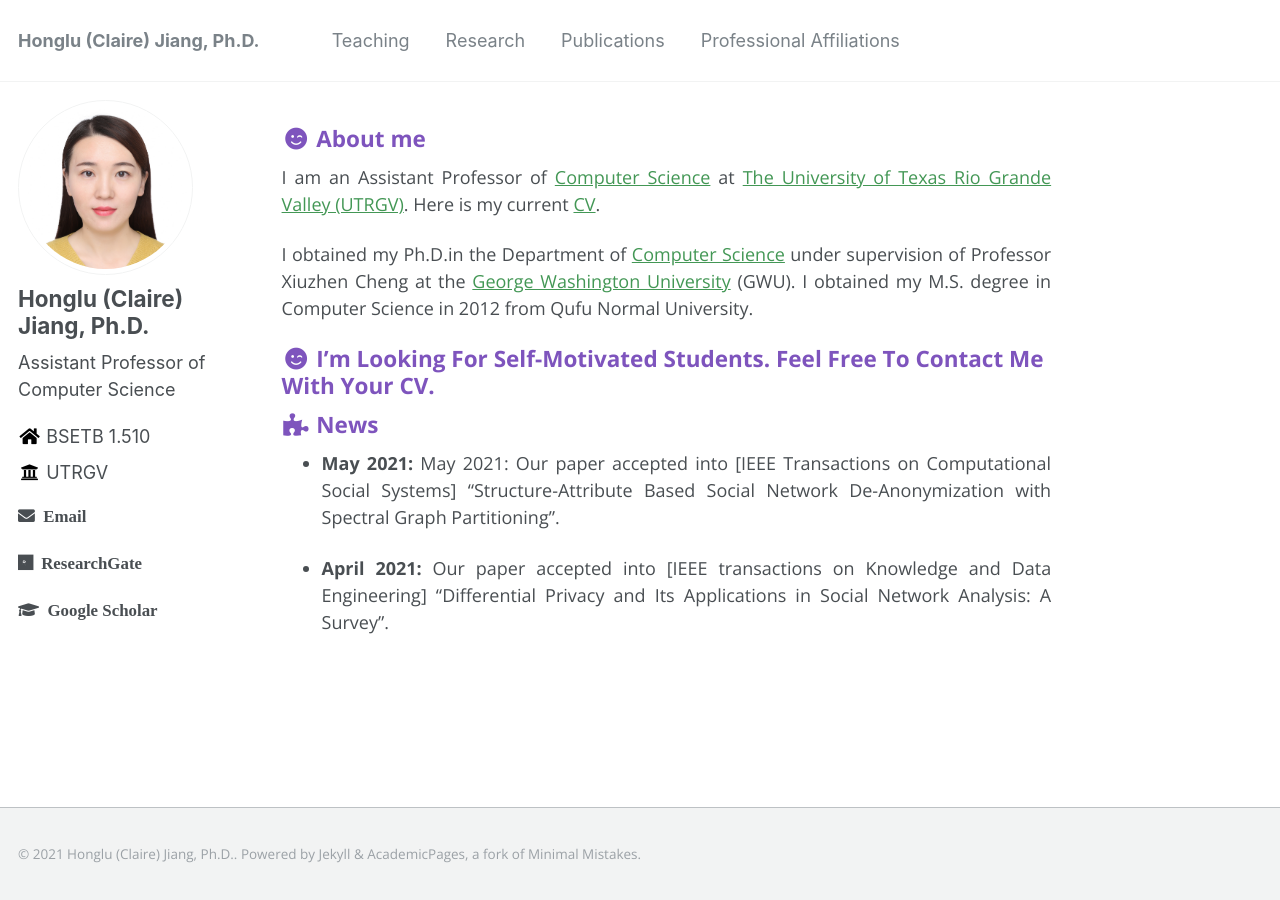
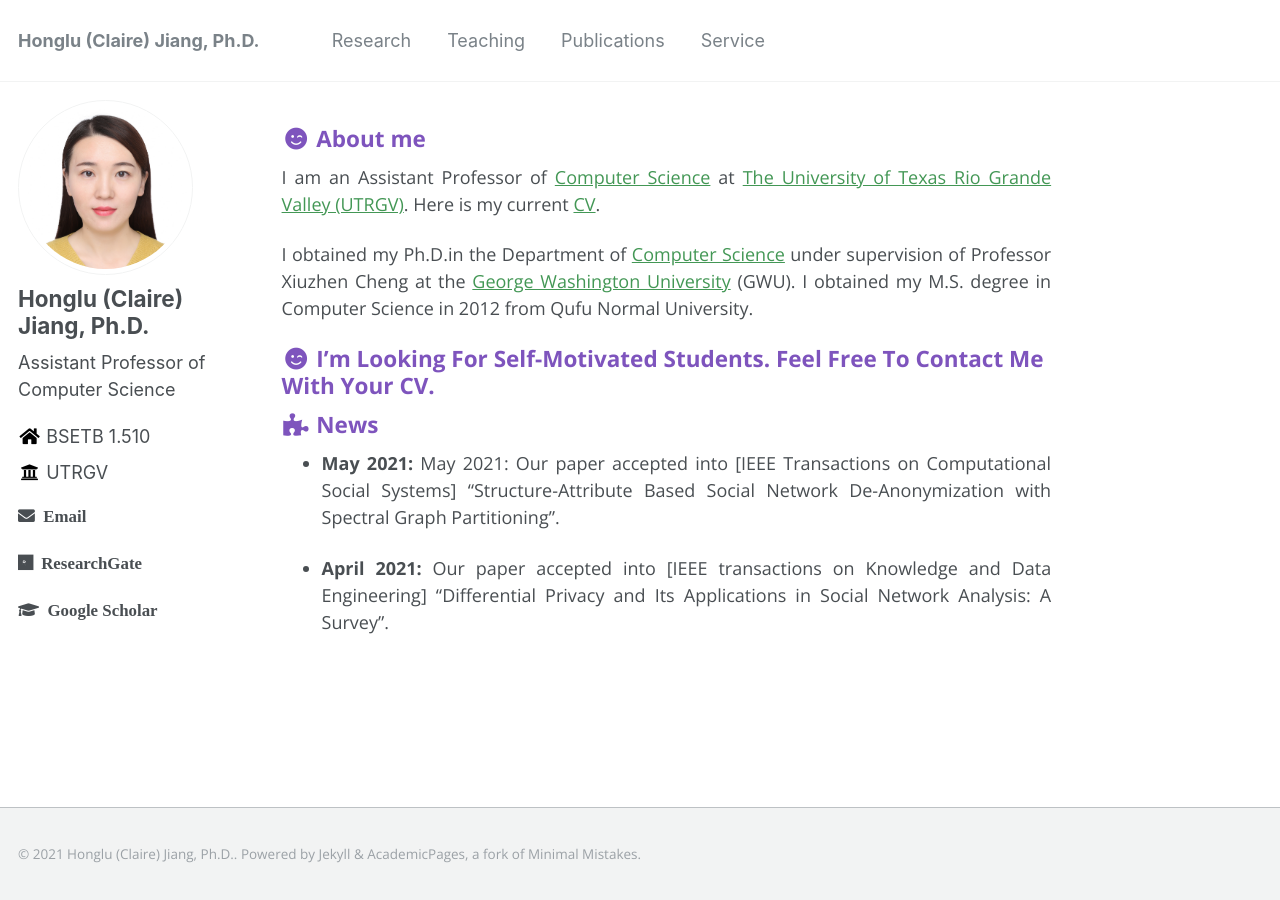
Before and after one commit to hljiang0720/hljiang.github.io, a Jekyll site: the page built from _pages/about.md, in a window 1280 px wide. Built offline with Jekyll 4.4.1, drawn with Linux system fonts in a browser that asks for light colours.

Commit message:
Update navigation.yml

```diff
--- a/_data/navigation.yml
+++ b/_data/navigation.yml
@@ -5,17 +5,18 @@ main:
 
 #  - title: "Students"
 #    url: /students/
+  - title: "Research"
+    url: /research/
 
   - title: "Teaching"
     url: /teaching/
 
-  - title: "Research"
-    url: /research/
+
 
   - title: "Publications"
     url: /publications/
 
-  - title: "Professional Affiliations"
+  - title: "Service"
     url: /professional/
 
 #  - title: "Broader Impacts"
```
